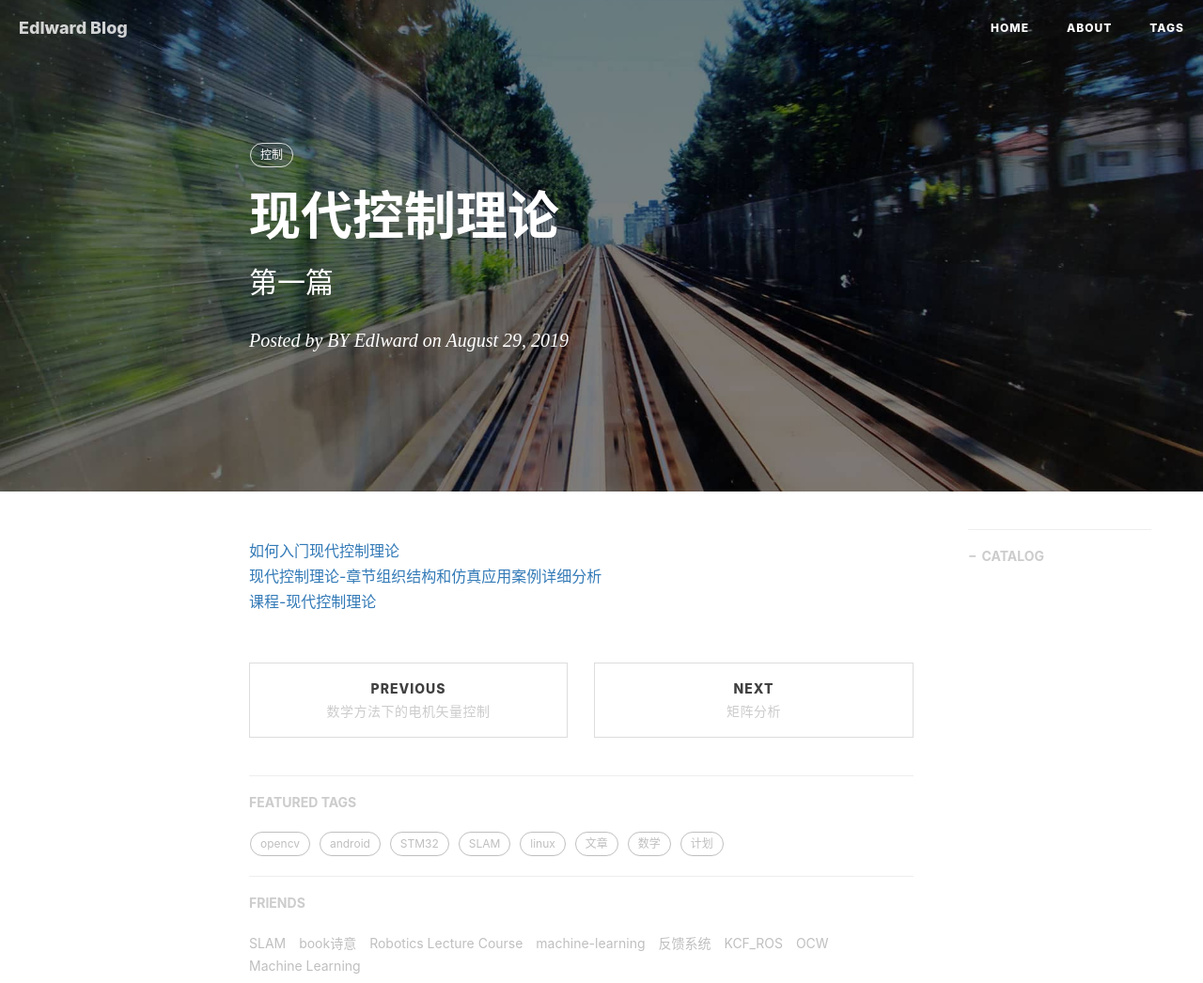
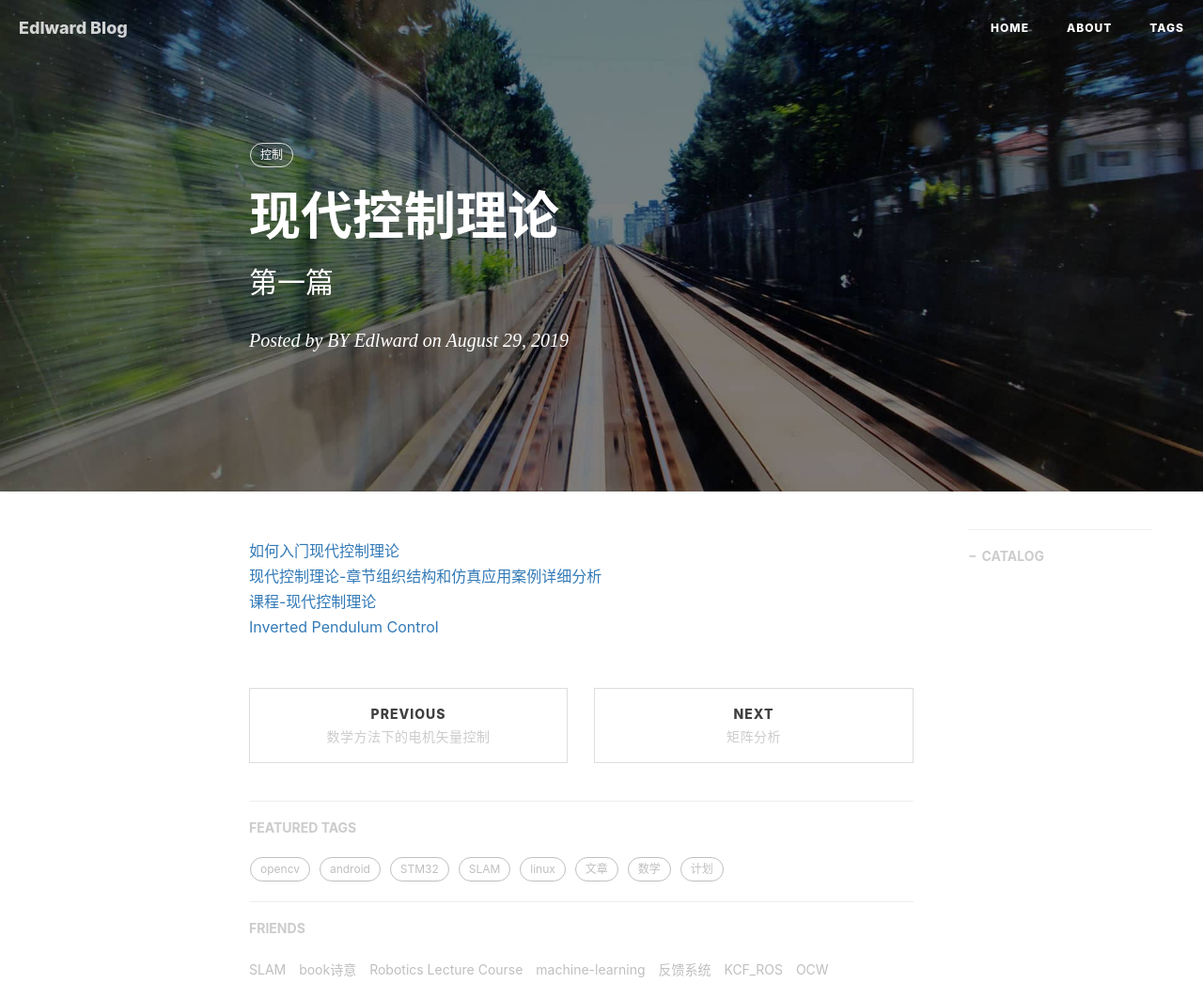
Before and after one commit to gary-robotics/dlward, a Jekyll site: the page built from _posts/2019-09-28-现代控制理论-2019.markdown, in a window 1280 px wide, cut to the strip 0-1046 px from the top of the page. Shown: the whole strip at 94% size. Built offline with Jekyll 4.4.1, drawn with Linux system fonts in a browser that asks for light colours; nearby versions of some CDN libraries; comment, search, counter and statistics services are not loaded.

Commit message:
Update 2019-09-28-现代控制理论-2019.markdown

```diff
--- a/_posts/2019-09-28-现代控制理论-2019.markdown
+++ b/_posts/2019-09-28-现代控制理论-2019.markdown
@@ -12,3 +12,4 @@ tags:                               #标签
 [如何入门现代控制理论](https://zhuanlan.zhihu.com/p/57051153)
 [现代控制理论-章节组织结构和仿真应用案例详细分析](https://blog.csdn.net/zhangrelay/article/details/51668647)
 [课程-现代控制理论](https://blog.csdn.net/ZhangRelay/article/category/6161998)
+[Inverted Pendulum Control](https://cloud.tencent.com/developer/article/1414650)
```
